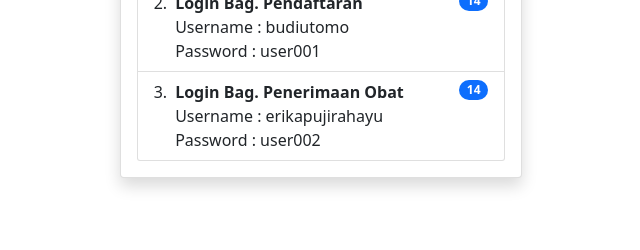
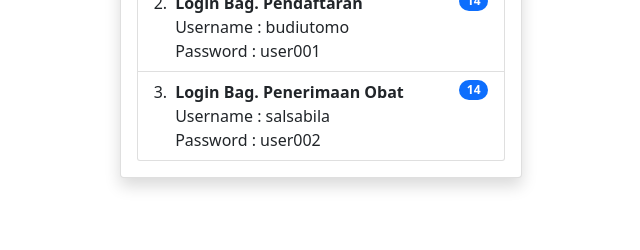
Before and after one commit to Whydandrian/si-klinik, a PHP site: page / in a window 1280 px wide. Shown: the part 553-803 px from the top of the page, without its empty margins (319-959 px from the left). Run offline with PHP 8.4, Linux system fonts and the light colour scheme.

Commit message:
modify deskripsi login

```diff
--- a/index.php
+++ b/index.php
@@ -61,7 +61,7 @@
 					<li class="list-group-item d-flex justify-content-between align-items-start">
 						<div class="ms-2 me-auto">
 							<div class="fw-bold">Login Bag. Penerimaan Obat</div>
-							Username : erikapujirahayu<br>Password : user002
+							Username : salsabila<br>Password : user002
 						</div>
 						<span class="badge bg-primary rounded-pill">14</span>
 					</li>
```
